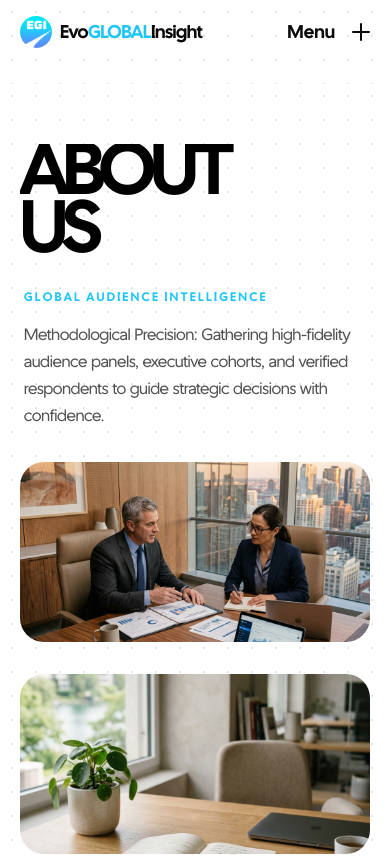
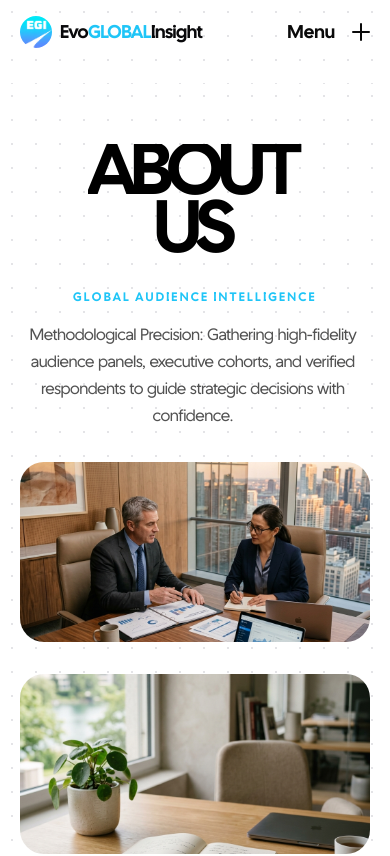
Before and after one commit to Himaanshuuuu04/Survey-Platform, a Next.js app: page /about in a window 390 px wide. Shown: the top 856 px of the page. Built offline with nearby package versions, Linux system fonts and the light colour scheme.

Commit message:
Fix mobile about page alignments: center hero text/elements, center team carousel buttons, hide active index dot indicators on mobile

```diff
--- a/app/about/page.tsx
+++ b/app/about/page.tsx
@@ -619,7 +619,7 @@ function TeamSection() {
               </p>
 
               {/* Navigation Controls */}
-              <div className="flex items-center gap-4 mt-10">
+              <div className="flex items-center justify-center lg:justify-start gap-4 mt-10 w-full">
                 <button
                   onClick={handlePrev}
                   className="w-12 h-12 rounded-full border border-zinc-200 bg-white hover:bg-zinc-50 hover:text-zinc-950 hover:border-[#0B5CFF]/30 transition-all duration-300 flex items-center justify-center text-zinc-500 shadow-sm cursor-pointer"
@@ -634,7 +634,7 @@ function TeamSection() {
                 </button>
 
                 {/* Active index dot indicator */}
-                <div className="flex gap-2 ml-4">
+                <div className="hidden lg:flex gap-2 ml-4">
                   {teamMembers.map((_, i) => (
                     <button
                       key={i}
--- a/app/globals.css
+++ b/app/globals.css
@@ -698,9 +698,26 @@ section.about-hero-section h1.about-hero-title,
     grid-column: 1 / -1;
   }
 
+  .about-hero-left {
+    align-items: center;
+    text-align: center;
+  }
+
   section.about-hero-section h1.about-hero-title,
   .about-hero-title {
     font-size: clamp(72px, 18vw, 120px) !important;
+    align-items: center !important;
+  }
+
+  .about-hero-label {
+    padding-left: 0;
+  }
+
+  .about-hero-desc {
+    font-size: 16px;
+    max-width: 100%;
+    margin: 0 auto;
+    padding-left: 0;
   }
 
   .about-hero-img-main {
@@ -716,9 +733,4 @@ section.about-hero-section h1.about-hero-title,
   .about-hero-philosophy__heading {
     font-size: 28px;
   }
-
-  .about-hero-desc {
-    font-size: 16px;
-    max-width: 100%;
-  }
 }
```
